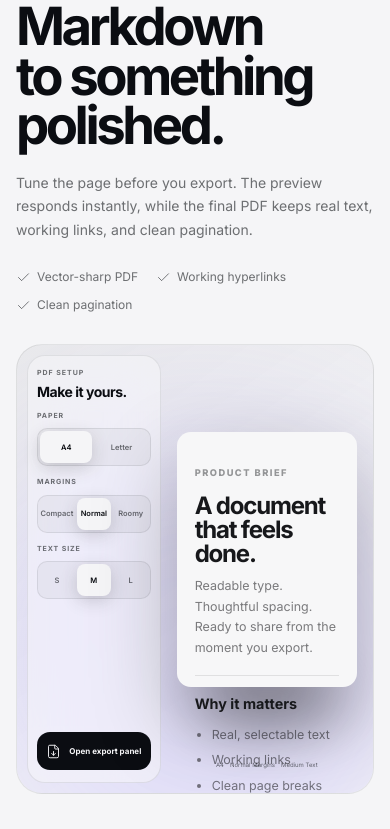
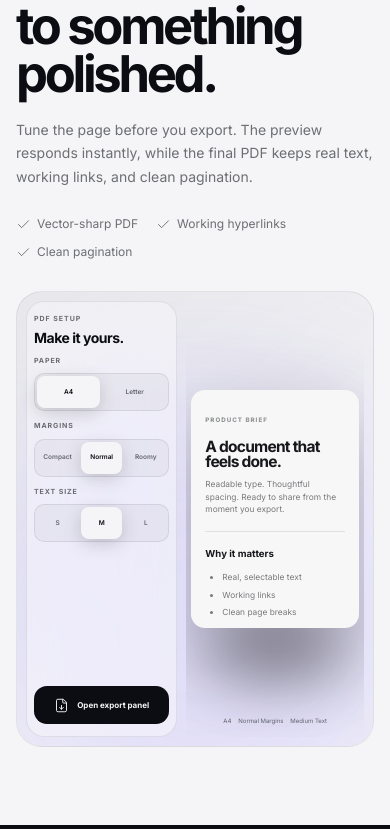
Before and after one commit to MRRzkS/online-markdown-editor, a Next.js app: page / in a window 390 px wide. Shown: the part 2815-3644 px from the top of the page. Built offline with nearby package versions, Linux system fonts and the light colour scheme.

Commit message:
fix: stabilize interactive export showcase layout

```diff
--- a/src/app/globals.css
+++ b/src/app/globals.css
@@ -1616,3 +1616,251 @@ body {
     scroll-behavior: auto !important;
   }
 }
+
+
+/* Export showcase — full-width Apple product demo
+   Keep controls readable and the paper preview fully contained at every breakpoint. */
+.export-story {
+  grid-template-columns: minmax(0, 1fr);
+  gap: 52px;
+  padding-top: 118px;
+  padding-bottom: 118px;
+}
+
+.export-story .story-copy {
+  order: 0;
+  width: min(100%, 940px);
+  margin: 0 auto;
+  text-align: center;
+}
+
+.export-story .story-title {
+  max-width: 900px;
+  margin-inline: auto;
+  font-size: clamp(3.7rem, 7.4vw, 7.2rem);
+  text-wrap: balance;
+}
+
+.export-story .story-body {
+  width: min(100%, 680px);
+  margin-inline: auto;
+}
+
+.export-story .inline-checks {
+  justify-content: center;
+}
+
+.export-showcase {
+  width: 100%;
+  min-height: 680px;
+  grid-template-columns: 292px minmax(0, 1fr);
+  gap: 24px;
+  padding: 24px;
+  border-radius: 38px;
+}
+
+.export-control-panel {
+  min-width: 0;
+  gap: 20px;
+  padding: 24px;
+  border-radius: 26px;
+}
+
+.export-control-heading strong {
+  font-size: 24px;
+}
+
+.export-control-group,
+.export-segmented,
+.export-segment {
+  min-width: 0;
+}
+
+.export-segment {
+  overflow: hidden;
+  padding-inline: 7px;
+  text-overflow: ellipsis;
+  white-space: nowrap;
+}
+
+.paper-stage {
+  min-width: 0;
+  overflow: hidden;
+  padding: 34px 32px 52px;
+}
+
+.paper-sheet,
+.paper-sheet[data-paper="letter"] {
+  width: min(100%, 360px);
+  height: auto;
+  overflow: hidden;
+}
+
+.paper-sheet {
+  aspect-ratio: 1 / 1.414;
+}
+
+.paper-sheet[data-paper="letter"] {
+  aspect-ratio: 8.5 / 11;
+}
+
+.paper-content {
+  box-sizing: border-box;
+  overflow: hidden;
+}
+
+.paper-content h3 {
+  font-size: 1.72em;
+}
+
+.paper-meta {
+  flex-wrap: wrap;
+  row-gap: 4px;
+}
+
+@media (max-width: 980px) {
+  .export-showcase {
+    grid-template-columns: 250px minmax(0, 1fr);
+    min-height: 620px;
+    gap: 18px;
+    padding: 18px;
+  }
+
+  .export-control-panel {
+    gap: 16px;
+    padding: 18px;
+  }
+
+  .paper-sheet,
+  .paper-sheet[data-paper="letter"] {
+    width: min(100%, 330px);
+  }
+}
+
+@media (max-width: 767px) {
+  .export-story {
+    gap: 30px;
+    padding-top: 78px;
+    padding-bottom: 78px;
+  }
+
+  .export-story .story-copy {
+    text-align: left;
+  }
+
+  .export-story .story-title {
+    margin-inline: 0;
+    font-size: clamp(2.8rem, 13vw, 4.25rem);
+    text-wrap: pretty;
+  }
+
+  .export-story .story-body {
+    margin-inline: 0;
+  }
+
+  .export-story .inline-checks {
+    justify-content: flex-start;
+  }
+
+  .export-showcase {
+    min-height: 456px;
+    grid-template-columns: minmax(132px, .88fr) minmax(0, 1.12fr);
+    gap: 9px;
+    padding: 9px;
+    border-radius: 26px;
+  }
+
+  .export-control-panel {
+    gap: 10px;
+    padding: 12px 9px;
+    border-radius: 18px;
+  }
+
+  .export-control-heading strong {
+    font-size: 14px;
+  }
+
+  .export-control-heading span:first-child,
+  .control-label {
+    font-size: 7px !important;
+  }
+
+  .export-segment {
+    min-height: 32px;
+    padding-inline: 2px;
+    font-size: 7px;
+  }
+
+  .export-open-editor {
+    min-height: 38px;
+    padding-inline: 5px;
+    font-size: 8px;
+  }
+
+  .paper-stage {
+    padding: 18px 5px 38px;
+  }
+
+  .paper-sheet,
+  .paper-sheet[data-paper="letter"] {
+    width: min(100%, 190px);
+  }
+
+  .paper-content {
+    padding: 24px 17px;
+    font-size: 72%;
+  }
+
+  .paper-sheet[data-margin="compact"] .paper-content {
+    padding: 17px 12px;
+  }
+
+  .paper-sheet[data-margin="roomy"] .paper-content {
+    padding: 30px 21px;
+  }
+
+  .paper-content h3 {
+    margin: 11px 0 8px;
+    font-size: 1.45em;
+  }
+
+  .paper-content p,
+  .paper-content li {
+    line-height: 1.5;
+  }
+
+  .paper-rule {
+    margin: 15px 0;
+  }
+
+  .paper-meta {
+    right: 6px;
+    bottom: 12px;
+    left: 6px;
+    gap: 4px 7px;
+    font-size: 6px;
+  }
+}
+
+@media (max-width: 390px) {
+  .export-showcase {
+    grid-template-columns: minmax(126px, .92fr) minmax(0, 1.08fr);
+  }
+
+  .export-control-panel {
+    padding-inline: 7px;
+  }
+
+  .export-segment {
+    font-size: 6.5px;
+  }
+
+  .paper-content {
+    padding: 21px 14px;
+    font-size: 67%;
+  }
+
+  .paper-sheet[data-margin="roomy"] .paper-content {
+    padding: 27px 18px;
+  }
+}
```
